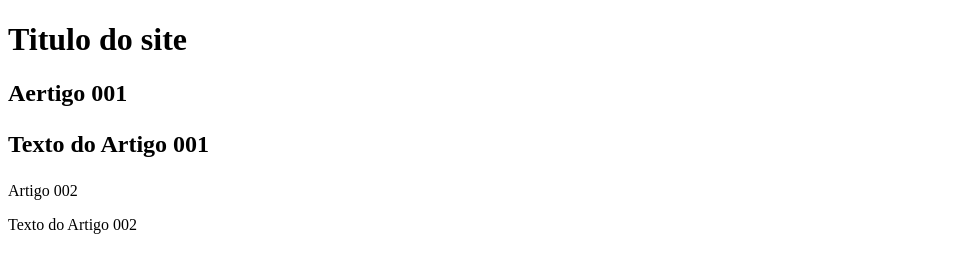
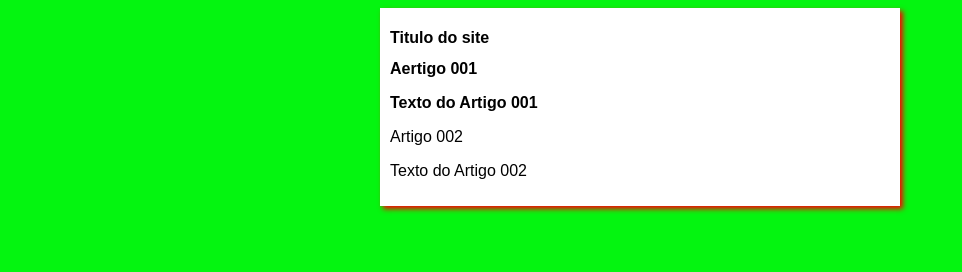
Before and after one commit to MichelHenriqueMTX/Projeto-Site, a plain HTML site: page index.html in a window 1280 px wide. Shown: the whole page, without its empty margins (0-962 px from the left). Drawn offline with Linux system fonts and the light colour scheme.

Commit message:
iniciei o desing

```diff
--- /dev/null
+++ b/estilo/style.css
@@ -0,0 +1,19 @@
+*{
+    font-family: Arial, Helvetica, sans-serif;
+    font-size: 16px;
+}
+
+
+body{
+    background-color: rgb(4, 245, 16);
+
+}
+
+
+main{
+    background-color: white;
+    width: 500px;
+    margin: auto;
+    padding: 10px;
+    box-shadow: 3px 3px 5px red;
+}
--- a/index.html
+++ b/index.html
@@ -4,6 +4,7 @@
     <meta charset="UTF-8">
     <meta name="viewport" content="width=device-width, initial-scale=1.0">
     <title>Titulo do meu site </title>
+    <link rel="stylesheet" href="estilo/style.css">
 </head>
 <body>
     <main>
```
